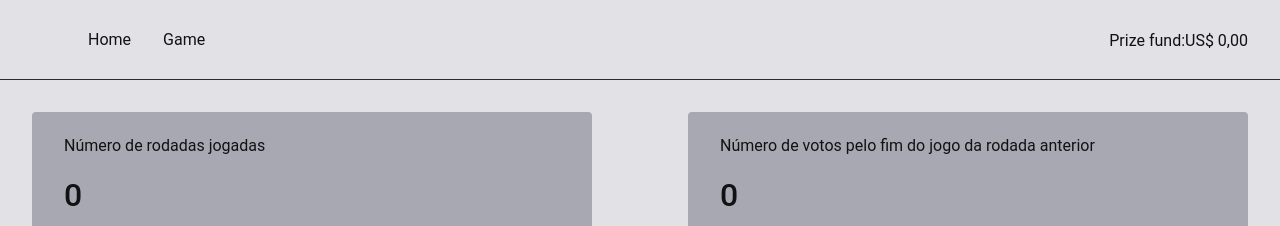
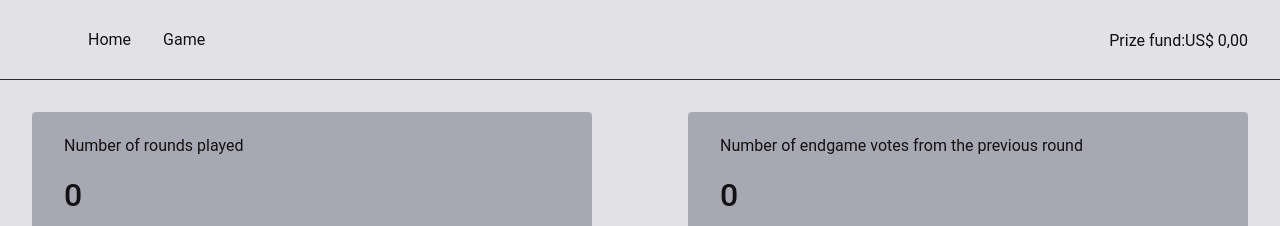
Before and after one commit to jvkass/Perfect-Flight, a React (Create React App) app: page /game in a window 1280 px wide. Shown: the top 226 px of the page. Built offline with nearby package versions, Linux system fonts and the light colour scheme.

Commit message:
Correção legenda summary

```diff
--- a/src/components/Summary/index.tsx
+++ b/src/components/Summary/index.tsx
@@ -11,13 +11,13 @@ export function Summary({IsRoundsPlayed,IsVotesFinished}:SummaryProps) {
         <div className={styles.summaryContainer}>
             <div>
                 <header>
-                    <p>Número de rodadas jogadas</p>
+                    <p>Number of rounds played</p>
                 </header>
                 <strong>{IsRoundsPlayed}</strong>
             </div>
             <div>
                 <header>
-                    <p>Número de votos pelo fim do jogo da rodada anterior</p>
+                    <p>Number of endgame votes from the previous round</p>
                 </header>
                 <strong>{IsVotesFinished}</strong>
             </div>
```
